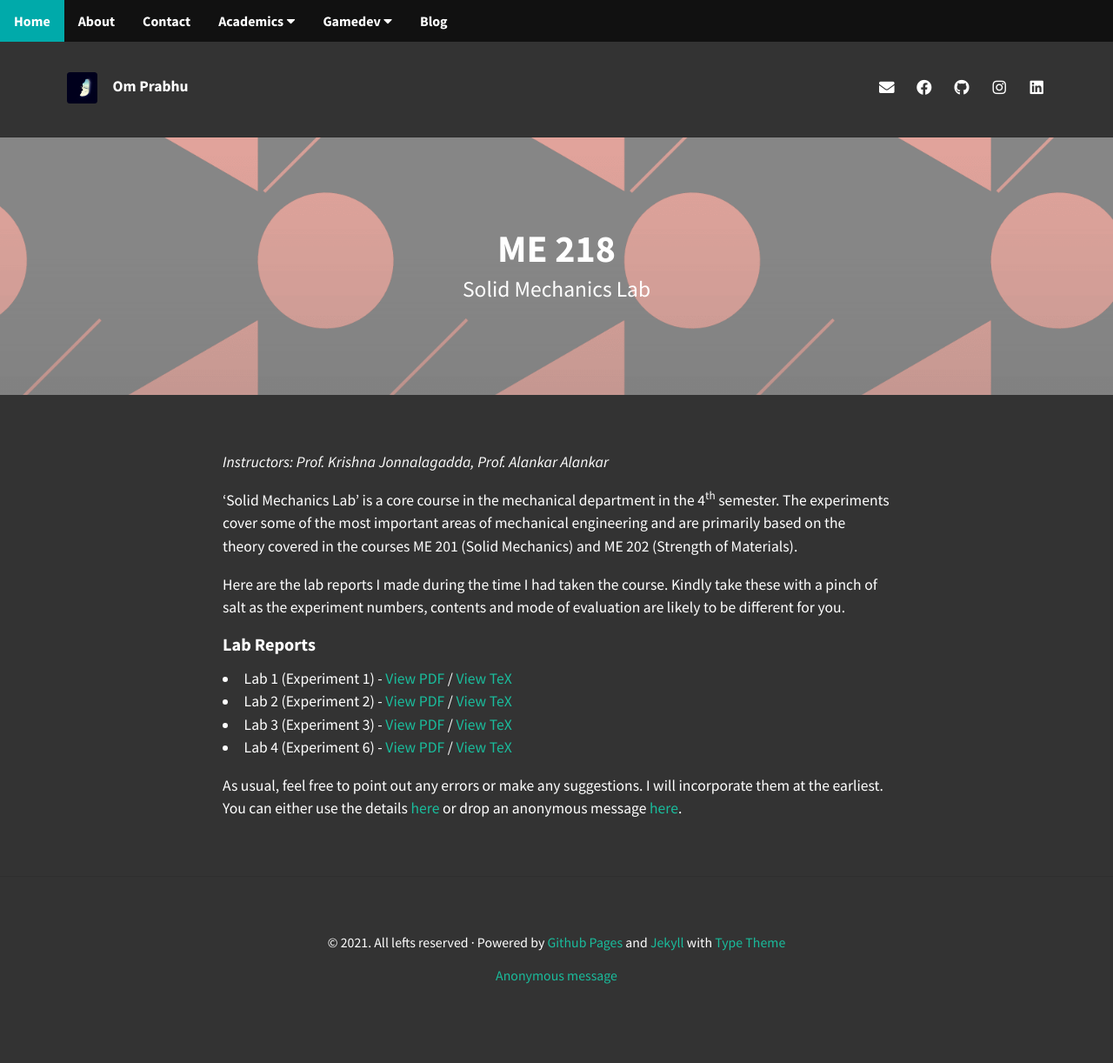
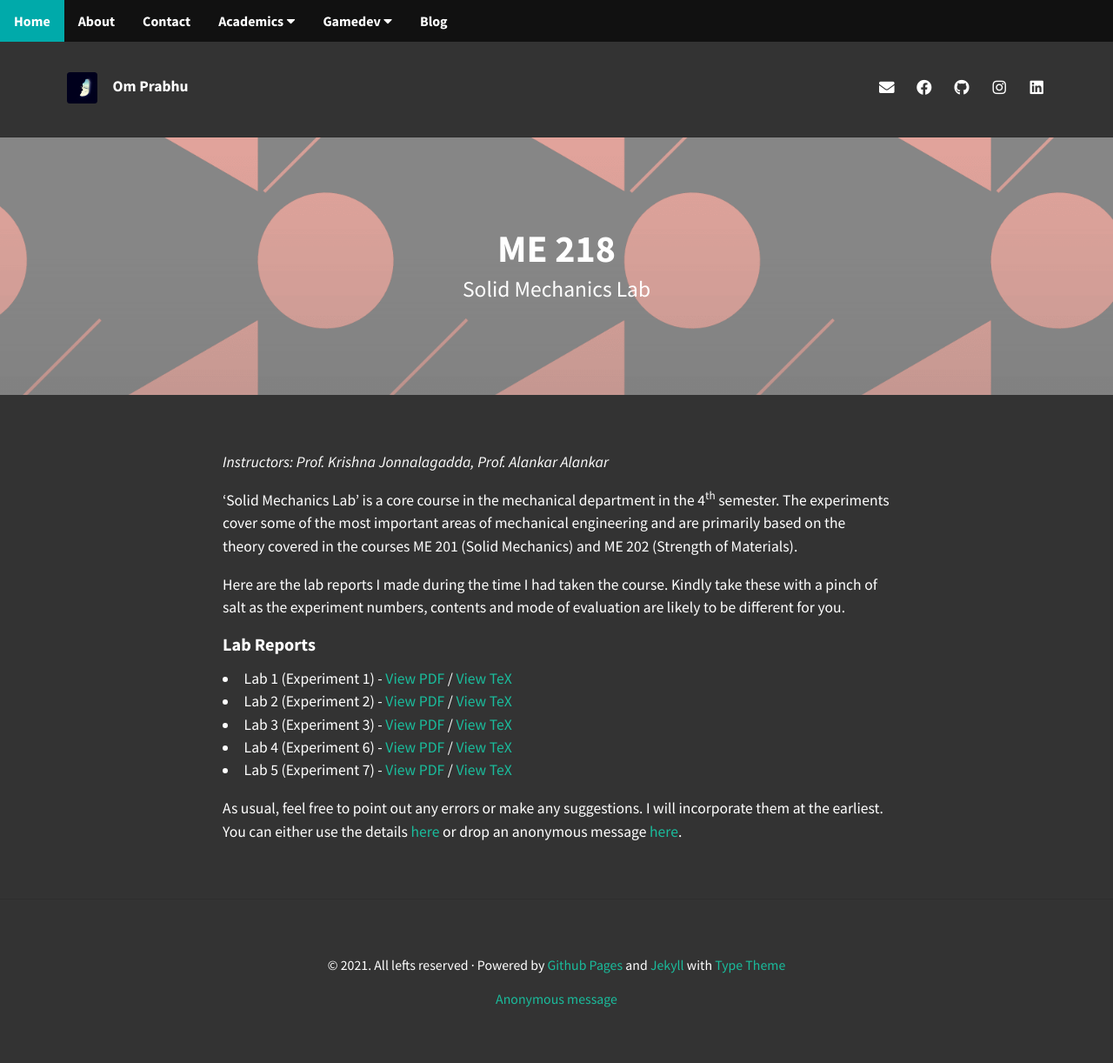
Before and after one commit to omprabhu31/omprabhu31.github.io, a Jekyll site: the page built from academics/notes/me-218/me-218.md, in a window 1280 px wide. Shown: the whole page at 87% size. Built offline with Jekyll 4.4.1, drawn with Linux system fonts in a browser that asks for light colours; nearby versions of some CDN libraries; before the commit the page ends 1195 px from its top, so only the background shows below that.

Commit message:
me218 e7

```diff
--- a/academics/notes/me-218/me-218.md
+++ b/academics/notes/me-218/me-218.md
@@ -19,6 +19,7 @@ Here are the lab reports I made during the time I had taken the course. Kindly t
 <li>Lab 2 (Experiment 2) - <a href="https://omprabhu31.github.io/academics/notes/me-218/lab2_report.pdf">View PDF</a> / <a href="https://github.com/omprabhu31/omprabhu31.github.io/blob/master/academics/notes/me-218/lab2_report.tex">View TeX</a></li>
 <li>Lab 3 (Experiment 3) - <a href="https://omprabhu31.github.io/academics/notes/me-218/lab3_report.pdf">View PDF</a> / <a href="https://github.com/omprabhu31/omprabhu31.github.io/blob/master/academics/notes/me-218/lab3_report.tex">View TeX</a></li>
 <li>Lab 4 (Experiment 6) - <a href="https://omprabhu31.github.io/academics/notes/me-218/exp6_report.pdf">View PDF</a> / <a href="https://github.com/omprabhu31/omprabhu31.github.io/blob/master/academics/notes/me-218/exp6_report.tex">View TeX</a></li>
+<li>Lab 5 (Experiment 7) - <a href="https://omprabhu31.github.io/academics/notes/me-218/exp7_report.pdf">View PDF</a> / <a href="https://github.com/omprabhu31/omprabhu31.github.io/blob/master/academics/notes/me-218/exp7_report.tex">View TeX</a></li>
 </ul>
 
 As usual, feel free to point out any errors or make any suggestions. I will incorporate them at the earliest. You can either use the details [here](/contact/) or drop an anonymous message [here](https://forms.gle/d12hiHhnEpvDcL2u7).
```
Also changed, not shown: 2 other files.
